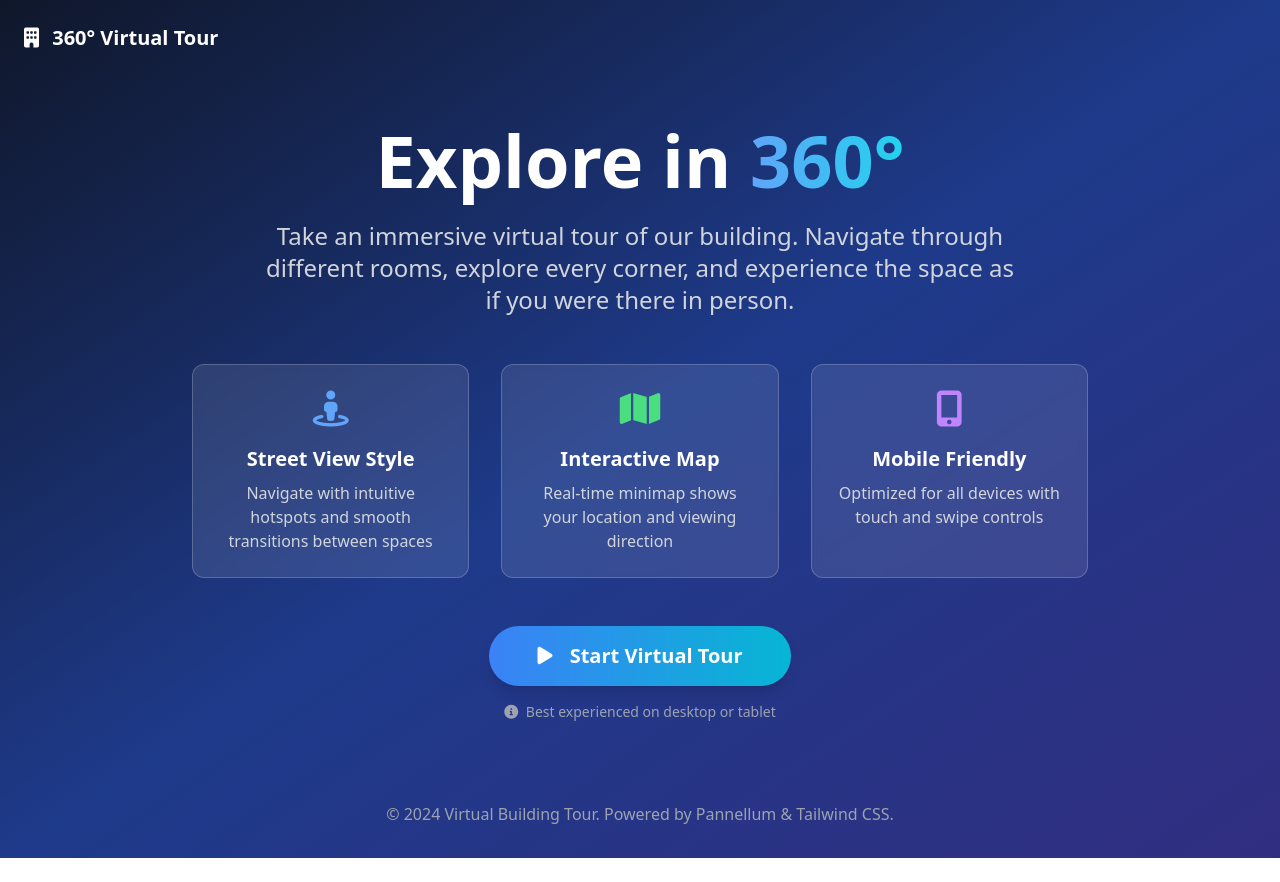
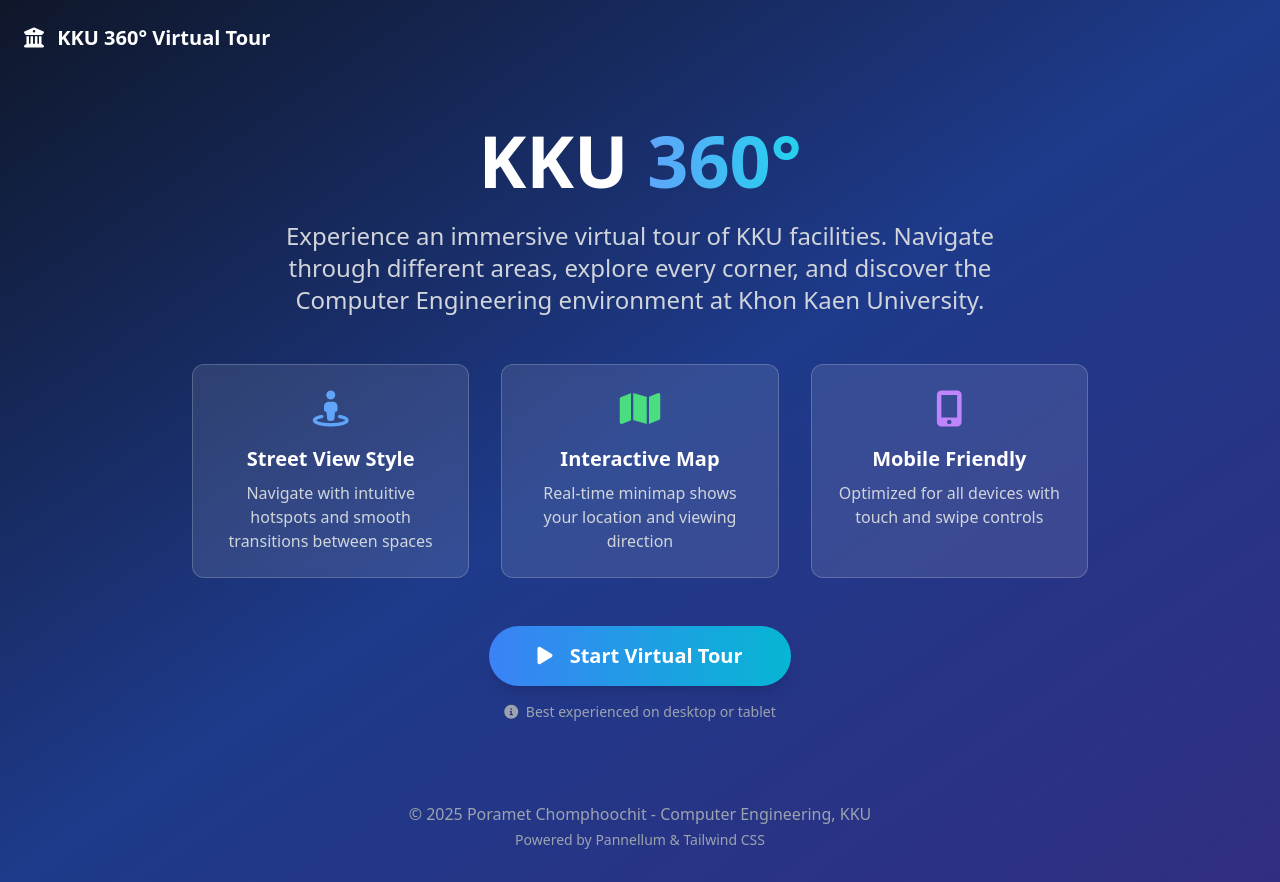
Before and after one commit to c-poramet/360KKU, a plain HTML site: page index.html in a window 1280 px wide. Before the commit the page ends 858 px from the top, so only its background shows below. Drawn offline with nearby package versions, Linux system fonts and the light colour scheme.

Commit message:
Update title and content for KKU 360° Virtual Tour

```diff
--- a/index.html
+++ b/index.html
@@ -3,7 +3,7 @@
 <head>
     <meta charset="UTF-8">
     <meta name="viewport" content="width=device-width, initial-scale=1.0">
-    <title>Virtual Building Tour - 360° Experience</title>
+    <title>KKU 360° Virtual Tour - Poramet Chomphoochit</title>
     <script src="https://cdn.tailwindcss.com"></script>
     <link href="https://cdnjs.cloudflare.com/ajax/libs/font-awesome/6.0.0/css/all.min.css" rel="stylesheet">
 </head>
@@ -12,8 +12,8 @@
     <nav class="p-6">
         <div class="container mx-auto">
             <h1 class="text-white text-xl font-bold">
-                <i class="fas fa-building mr-2"></i>
-                360° Virtual Tour
+                <i class="fas fa-university mr-2"></i>
+                KKU 360° Virtual Tour
             </h1>
         </div>
     </nav>
@@ -24,14 +24,14 @@
             <!-- Hero Section -->
             <div class="mb-12">
                 <h1 class="text-5xl md:text-7xl font-bold text-white mb-6 leading-tight">
-                    Explore in
+                    KKU
                     <span class="text-transparent bg-clip-text bg-gradient-to-r from-blue-400 to-cyan-400">
                         360°
                     </span>
                 </h1>
                 <p class="text-xl md:text-2xl text-gray-300 mb-8 max-w-3xl mx-auto leading-relaxed">
-                    Take an immersive virtual tour of our building. Navigate through different rooms,
-                    explore every corner, and experience the space as if you were there in person.
+                    Experience an immersive virtual tour of KKU facilities. Navigate through different areas,
+                    explore every corner, and discover the Computer Engineering environment at Khon Kaen University.
                 </p>
             </div>
 
@@ -79,7 +79,8 @@
 
     <!-- Footer -->
     <footer class="text-center text-gray-400 py-8">
-        <p>&copy; 2024 Virtual Building Tour. Powered by Pannellum & Tailwind CSS.</p>
+        <p>&copy; 2025 Poramet Chomphoochit - Computer Engineering, KKU</p>
+        <p class="text-sm mt-1">Powered by Pannellum & Tailwind CSS</p>
     </footer>
 </body>
 </html>
```
